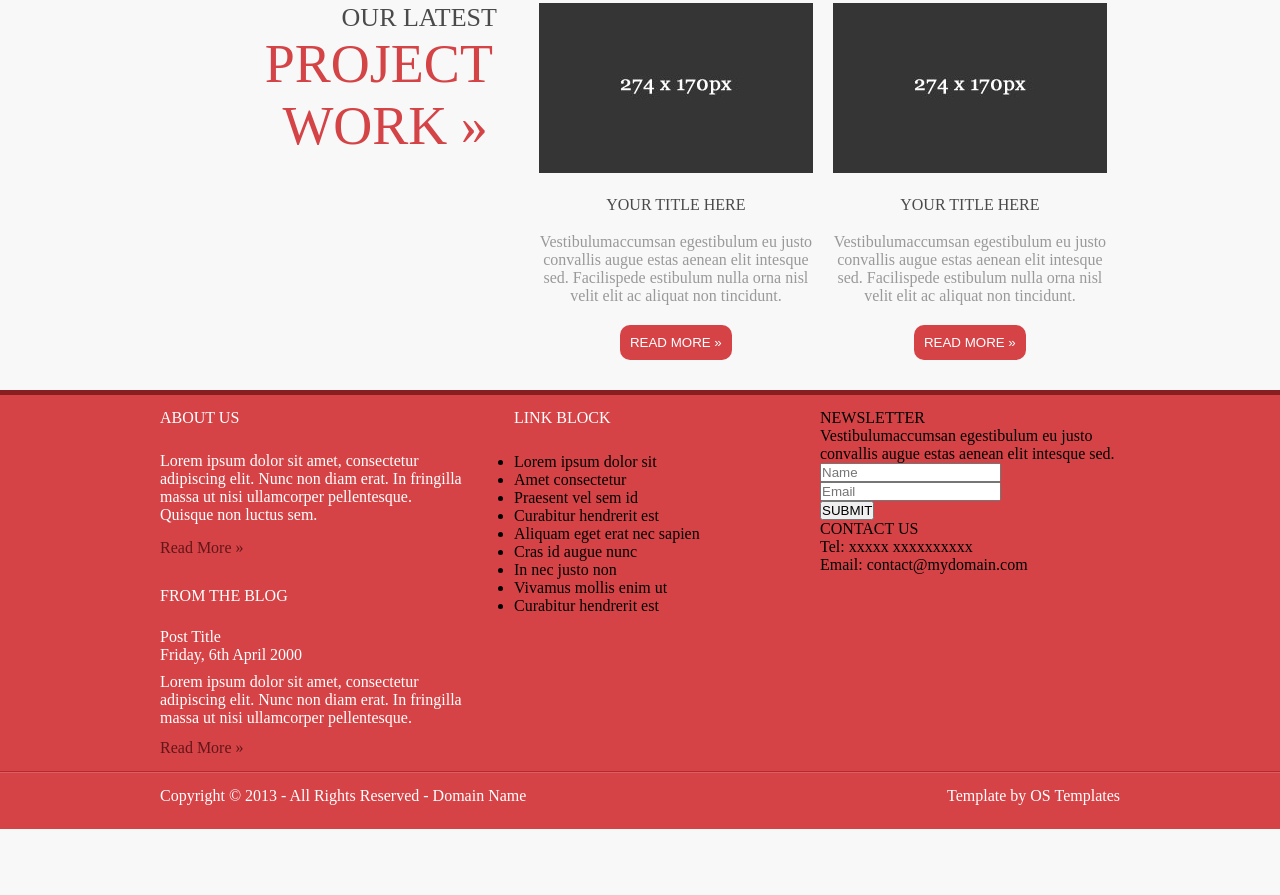
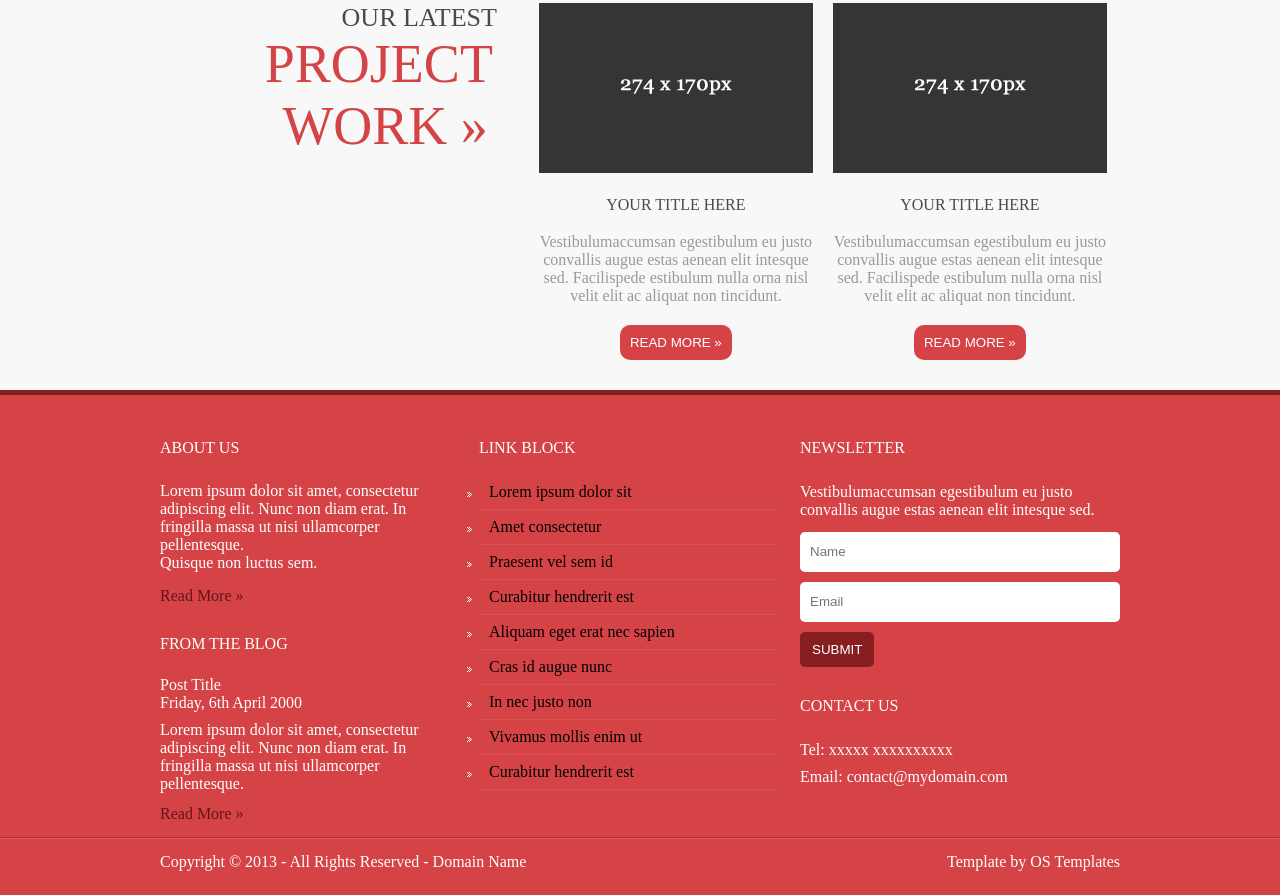
Before and after one commit to sim-my/sim-my.github.io, a plain HTML site: page FinalAssignment/index.html in a window 1280 px wide. Shown: the part 1520-2415 px from the top of the page. Before the commit the page ends 2349 px from the top, so only its background shows below. Drawn offline with Linux system fonts and the light colour scheme.

Commit message:
Completed desktop page

```diff
--- a/FinalAssignment/css/layout.css
+++ b/FinalAssignment/css/layout.css
@@ -347,10 +347,11 @@
   .top-footer-container, .bottom-footer-container{
     max-width: 960px;
     margin: 0 auto;
-    padding: 14px 20px;
+    padding: 14px 20px 14px 20px;
 
   }
 .top-footer{
+  padding-top: 30px;
   border-bottom: 1px solid #b7282c;
 }
 .bottom-footer{
@@ -359,17 +360,20 @@
 }
 .top-footer-left{
   float: left;
+
 }
 .top-footer-right{
   float: right;
+  margin: 0px 20px;
 }
 .top-footer-left-most{
   float: left;
-  max-width: 310px;
-  margin-right:44px;
+  max-width: 285px;
+  margin-right:34px;
 }
 .top-footer-right{
   max-width: 300px;
+  color: #fff;
 }
 .top-footer-center{
   float: left;
@@ -407,8 +411,49 @@
   margin-bottom: 12px;
 }
 .link-block-title{
-  margin-bottom:26px;
+  margin-bottom:18px;
   color: #fff;
+}
+.link-block-list{
+  list-style-image: url('../images/list-chevron.jpg');
+}
+.link-block-list li{
+  padding: 8px 0px;
+  width: 300px;
+  text-indent: 10px;
+  border-bottom: 1px solid #d85255;
+}
+.newsletter-title{
+  margin-bottom: 26px;
+}
+.newsletter-description{
+  margin-bottom: 13px;
+}
+.newsletter-input{
+  margin: 10px 0px;
+}
+.newsletter-form{
+  margin-bottom: 30px;
+}.newsletter-input input{
+  border: none;
+  outline: none;
+  height: 20px;
+  width: 100%;
+  padding: 10px;
+  border-radius: 5px;
+}
+.newsletter-button{
+  padding:10px 12px;
+  border-radius: 5px;
+  background-color: #871f21;
+  color: #fff;
+  border: none;
+}
+.contact-us-title{
+  margin-bottom: 26px;
+}
+.contact-tel{
+  margin-bottom: 9px;
 }
 .bottom-footer-left{
   text-align: center;
--- a/FinalAssignment/index.html
+++ b/FinalAssignment/index.html
@@ -372,7 +372,7 @@
                                     <div class="newsletter-input">
                                         <input type="text" placeholder="Email" name="" id="">
                                     </div>
-                                    <button>SUBMIT</button>
+                                    <button class="newsletter-button">SUBMIT</button>
                                 </form>
                             </div>
                         </div>
```
Also changed, not shown: FinalAssignment/images/list-chevron.jpg (added).
